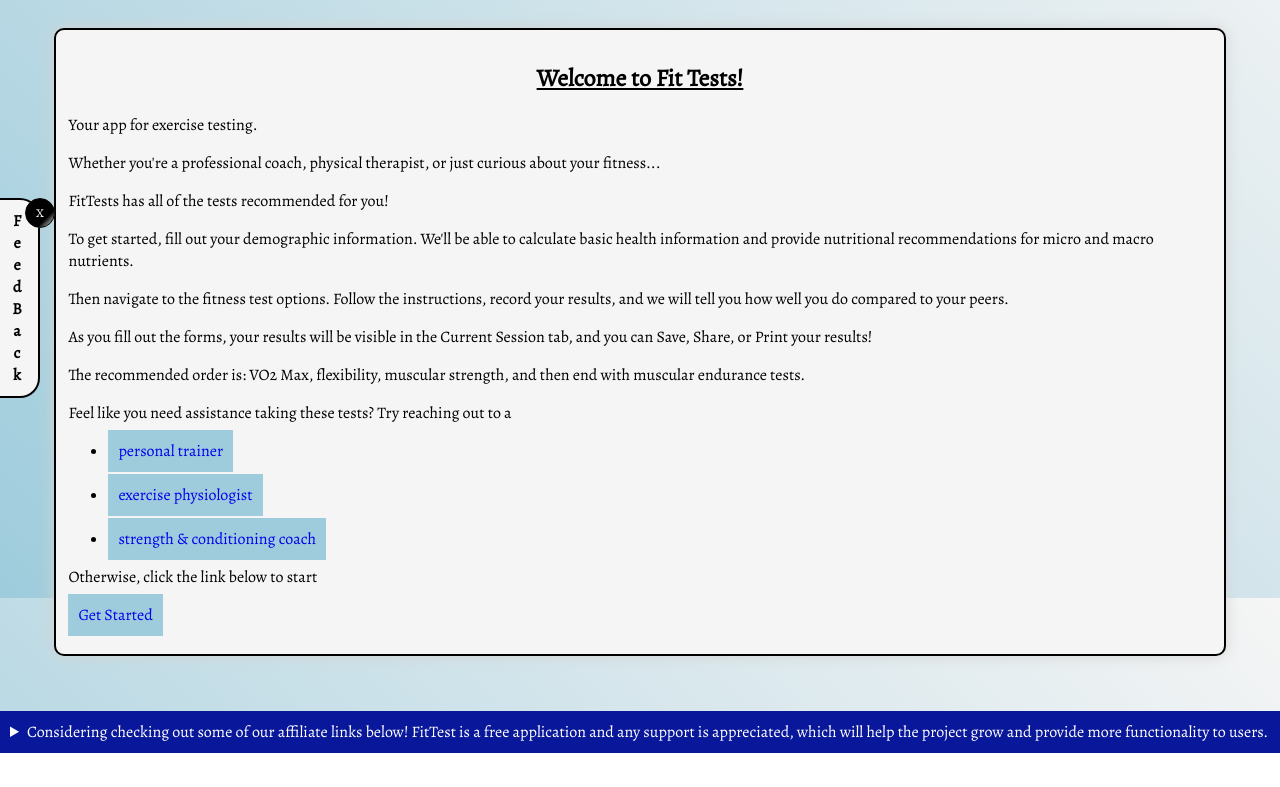
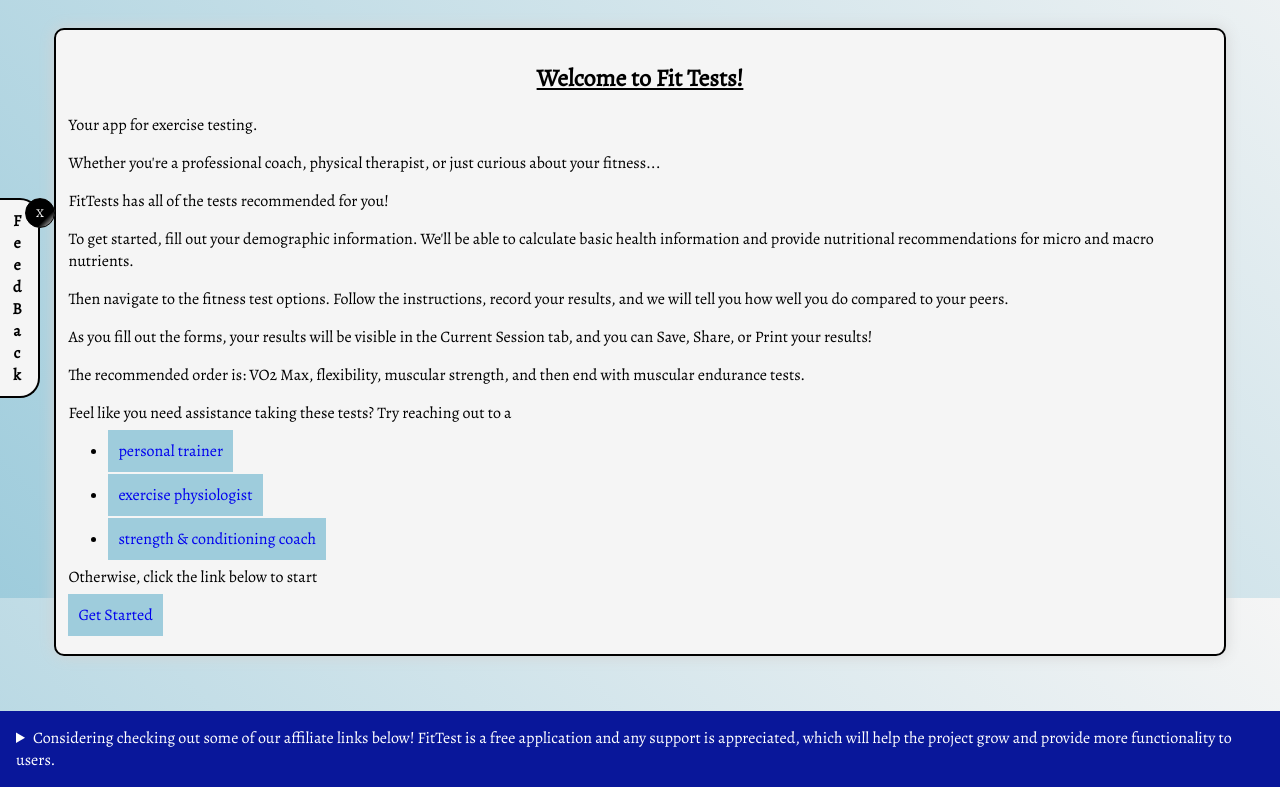
Before and after one commit to damatoaj/fitTest, a React (Create React App) app: page /#/ in a window 1280 px wide. Shown: the part 202-989 px from the top of the page. Before the commit the page ends 955 px from the top, so only its background shows below. Built offline with nearby package versions, Linux system fonts and the light colour scheme.

Commit message:
updated details and summary css for focus

```diff
--- a/src/CSS/Details.css
+++ b/src/CSS/Details.css
@@ -1,14 +1,28 @@
 details {
-    /* overflow: auto;  */
+    overflow: hidden;
     text-align: left;
     width: 100%;
-    /* max-width: fit-content; */
-    /* margin-top: 1rem;
-    margin-bottom: 1rem; */
     background-color: whitesmoke;
     border: 2px solid black;
     border-radius: 1rem;
     transition: height .3s ease-in-out;
+}
+
+details:has(summary:focus), details:target {
+    box-shadow: 0 0 15px black;
+}
+
+summary:focus {
+    background-color: var(--prm-lgt-blue);
+    color: var(--prm-drk-blue);
+    text-decoration: underline;
+    outline: none;
+    /* box-shadow: 0 0 15px black; */
+}
+
+summary:active {
+    background-color: black;
+    color: var(--prm-lgt-blue);
 }
 
 details > * {
@@ -24,6 +38,8 @@
     border-style: hidden;
     box-shadow: none;
 }
+
+
 
 details > ul, details a {
     background-color: whitesmoke;
@@ -52,14 +68,11 @@
 summary {
     background-color: var(--prm-drk-blue);
     color : white;
-    border-radius: 10px;
+    padding: 1rem;
+    outline: none;
 }
 
-details:open > summary {
-    border-radius: 10px 10px 0 0;
-}
-
-summary:hover{
+summary:hover, summary:active{
     cursor: pointer;
 }
 
@@ -78,8 +91,6 @@
         display: flex;
         flex-wrap: wrap;
         flex-direction: row;
-        /* max-height: 550px; */
-        /* padding-right:50px */
         width:100%;
         padding: 0px;
         justify-content: space-evenly;
```
